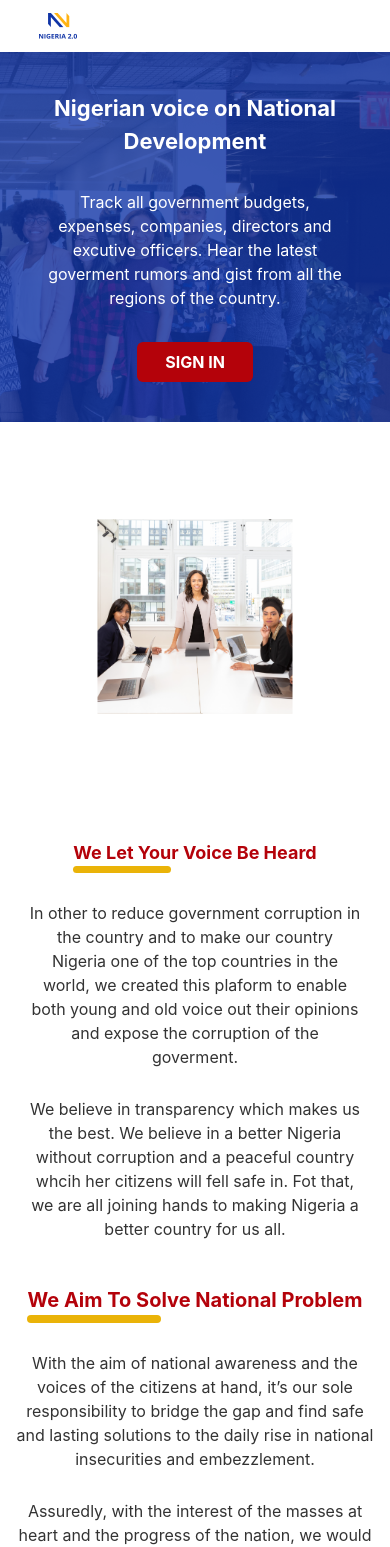
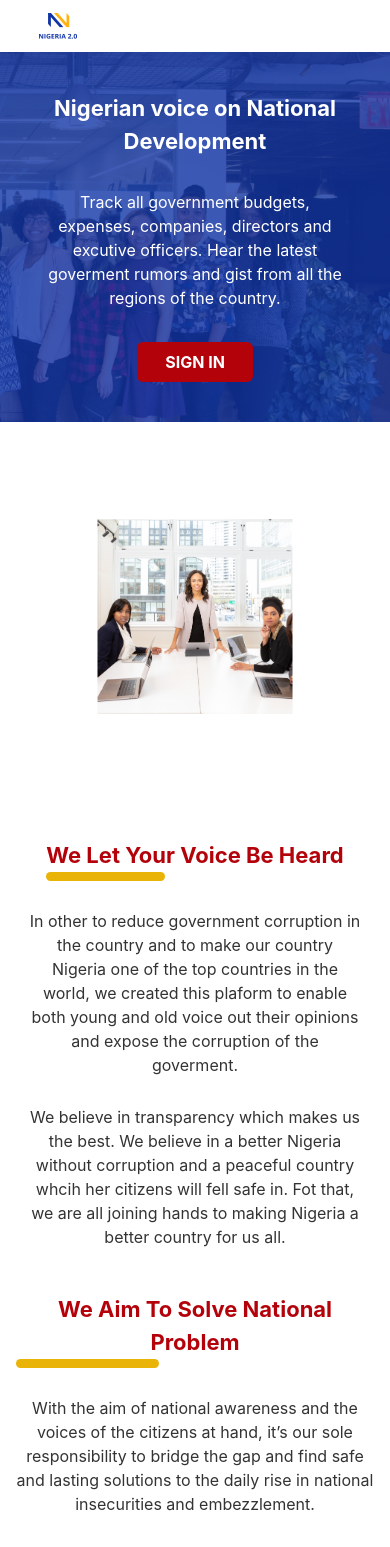
Before and after one commit to Torettosaviour17/Nigeria-page, a React (Create React App) app: page / in a window 390 px wide. Shown: the top 1547 px of the page. Built offline with nearby package versions, Linux system fonts and the light colour scheme.

Commit message:
i just incresed the size of my headers

```diff
--- a/src/components/home-component/our-aim.jsx
+++ b/src/components/home-component/our-aim.jsx
@@ -5,7 +5,7 @@ export default function ourAim() {
     <div>
       <section className="inline md:flex justify-center gap-14 items-center w-ful md:p-10 lg:p-20">
         <div className="md:w-1/2 text-center md:text-left p-4 md:peer-auto relative inline-block">
-          <h1 className="after:block after:left-0 after:bottom-[5.2em] after:h-[0.4em] after:w-[40%] after:rounded-lg after:bg-yellow-500 after:z-[-10] inline-block  text-[#B4020A] text-[20px] sm:text-[26px] md:text-[34px] lg:text-[40px] font-bold">
+          <h1 className="after:block after:h-[0.4em] after:w-[40%] after:rounded-lg after:bg-yellow-500 after:z-[-10] inline-block  text-[#B4020A] text-[22px] sm:text-[26px] md:text-[34px] lg:text-[40px] font-bold">
             We Aim To Solve National Problem
           </h1>
           <p>
--- a/src/components/home-component/our_voice.jsx
+++ b/src/components/home-component/our_voice.jsx
@@ -13,7 +13,7 @@ export default function ourVoice() {
           />
         </div>
         <div className="md:w-1/2 p-7 md:p-auto text-center md:text-left inline-block">
-          <h1 className="after:block after:left-0 after:bottom-[5.2em] after:h-[0.4em] after:w-[40%] after:rounded-lg after:bg-yellow-500 after:z-[-10] inline-block text-[#B4020A]  text-[18px] sm:text-[25px] md:text-[30px] lg:text-[40px] font-bold">
+          <h1 className="after:block after:h-[0.4em] after:w-[40%] after:rounded-lg after:bg-yellow-500 after:z-[-10] inline-block text-[#B4020A]  text-[22px] sm:text-[25px] md:text-[30px] lg:text-[40px] font-bold">
             We Let Your Voice Be Heard
           </h1>
           <p>
--- a/src/components/home-component/sign-in.jsx
+++ b/src/components/home-component/sign-in.jsx
@@ -8,7 +8,7 @@ export default function signIn() {
         className="flex text-center flex-col items-center gap-3  w-full bg-no-repeat bg-cover bg-center"
       >
         <div className="relative inline-block">
-          <h1 className="after:block after:h-[0.4em] after:w-[40%] after:rounded-lg after:bg-yellow-500  after:text-center inline-block  text-[#B4020A]  text-[20px] sm:text-[25px] md:text-[30px] lg:text-[40px] font-bold ">
+          <h1 className="after:block after:h-[0.4em] after:w-[40%] after:rounded-lg after:bg-yellow-500  after:text-center inline-block  text-[#B4020A]  text-[22px] sm:text-[25px] md:text-[30px] lg:text-[40px] font-bold ">
             Sign up for free
           </h1>
         </div>
```
Also changed, not shown: src/components/layout/footer.jsx (+0 -57 lines).
